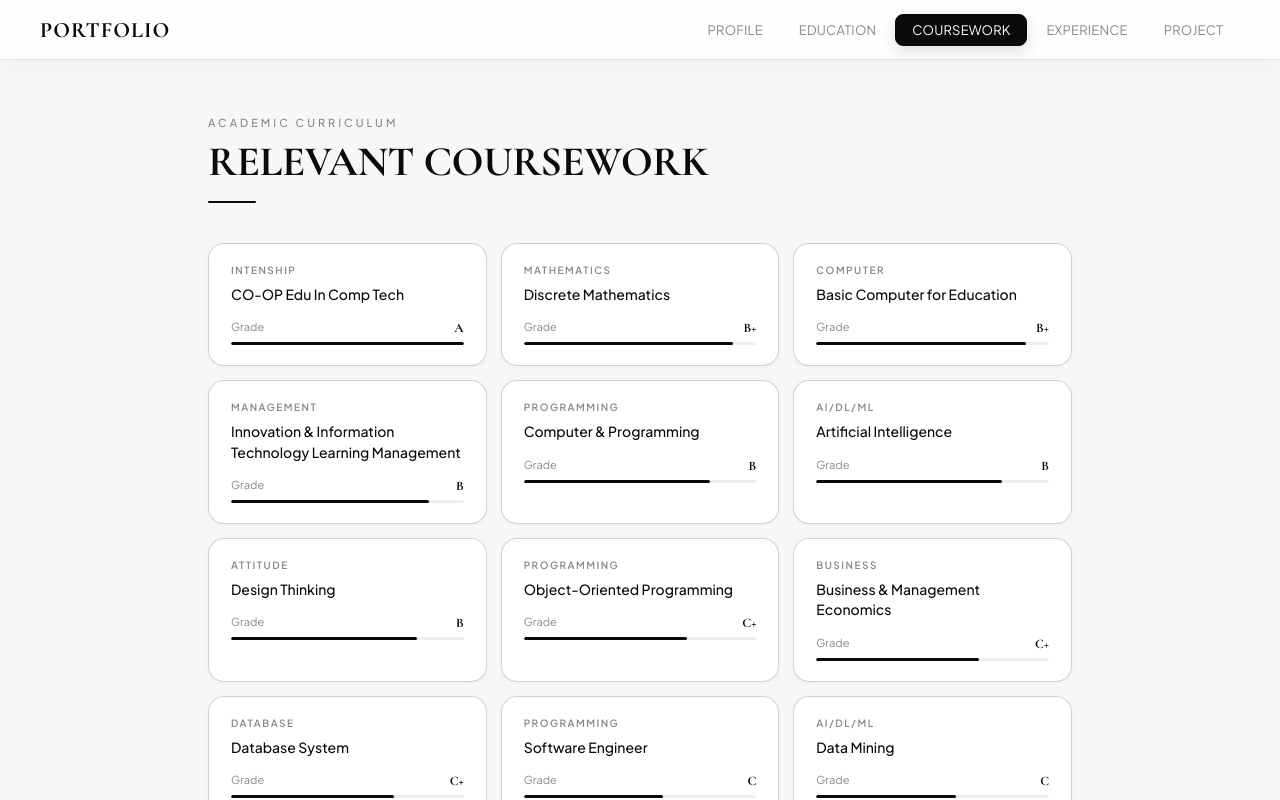
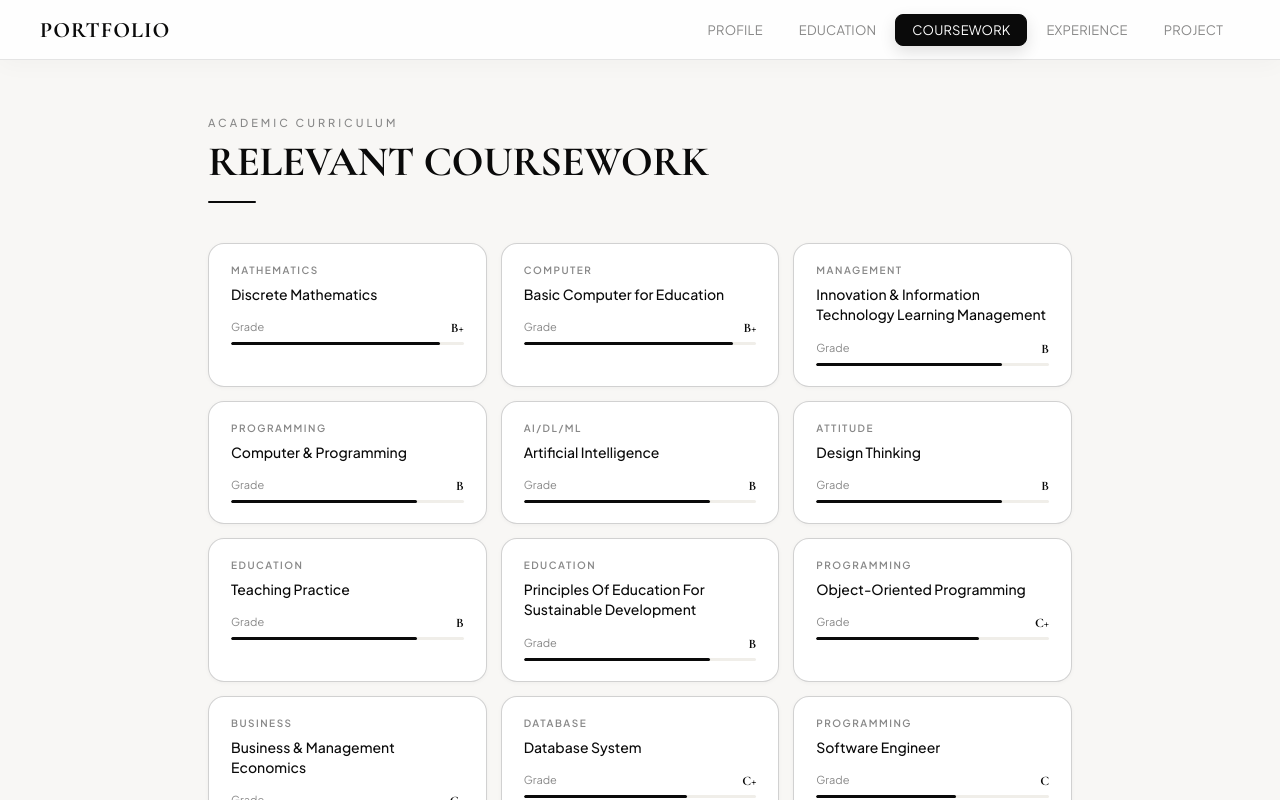
Before and after one commit to Ahraina/Portfolio-Thanarat, a React (Vite) app: page / in a window 1280 px wide. Both pictures are taken after a click on the button "COURSEWORK". Shown: the top 800 px of the page. Built offline with nearby package versions, Linux system fonts and the light colour scheme.

Commit message:
Update CoursesPage.jsx

```diff
--- a/src/pages/CoursesPage.jsx
+++ b/src/pages/CoursesPage.jsx
@@ -2,13 +2,14 @@ import { useState } from 'react'
 import { PageHeader } from '../components/UI'
 
 const COURSES = [
-  { cat: 'INTENSHIP',         name: 'CO-OP Edu In Comp Tech',             grade: 'A', pct:100 },
   { cat: 'Mathematics',       name: 'Discrete Mathematics',               grade: 'B+', pct: 90  },
   { cat: 'COMPUTER',          name: 'Basic Computer for Education',       grade: 'B+',  pct: 90 },
-  { cat: 'Management',        name: 'Innovation & Information Technology Learning Management',        grade: 'B', pct: 85  },
+  { cat: 'Management',        name: 'Innovation & Information Technology Learning Management',        grade: 'B', pct: 80  },
   { cat: 'Programming',       name: 'Computer & Programming',             grade: 'B',  pct: 80 },
   { cat: 'AI/DL/ML',          name: 'Artificial Intelligence',            grade: 'B',  pct: 80 },
   { cat: 'attitude',          name: 'Design Thinking',                    grade: 'B',  pct: 80  },
+  { cat: 'Education',         name: 'Teaching Practice',                  grade: 'B',  pct: 80  },
+  { cat: 'Education',         name: 'Principles Of Education For Sustainable Development', grade: 'B', pct: 80 },
   { cat: 'Programming',       name: 'Object-Oriented Programming',        grade: 'C+', pct: 70  },
   { cat: 'Business',          name: 'Business & Management Economics',    grade: 'C+', pct: 70 },
   { cat: 'Database',          name: 'Database System',                    grade: 'C+', pct: 70 },
```
